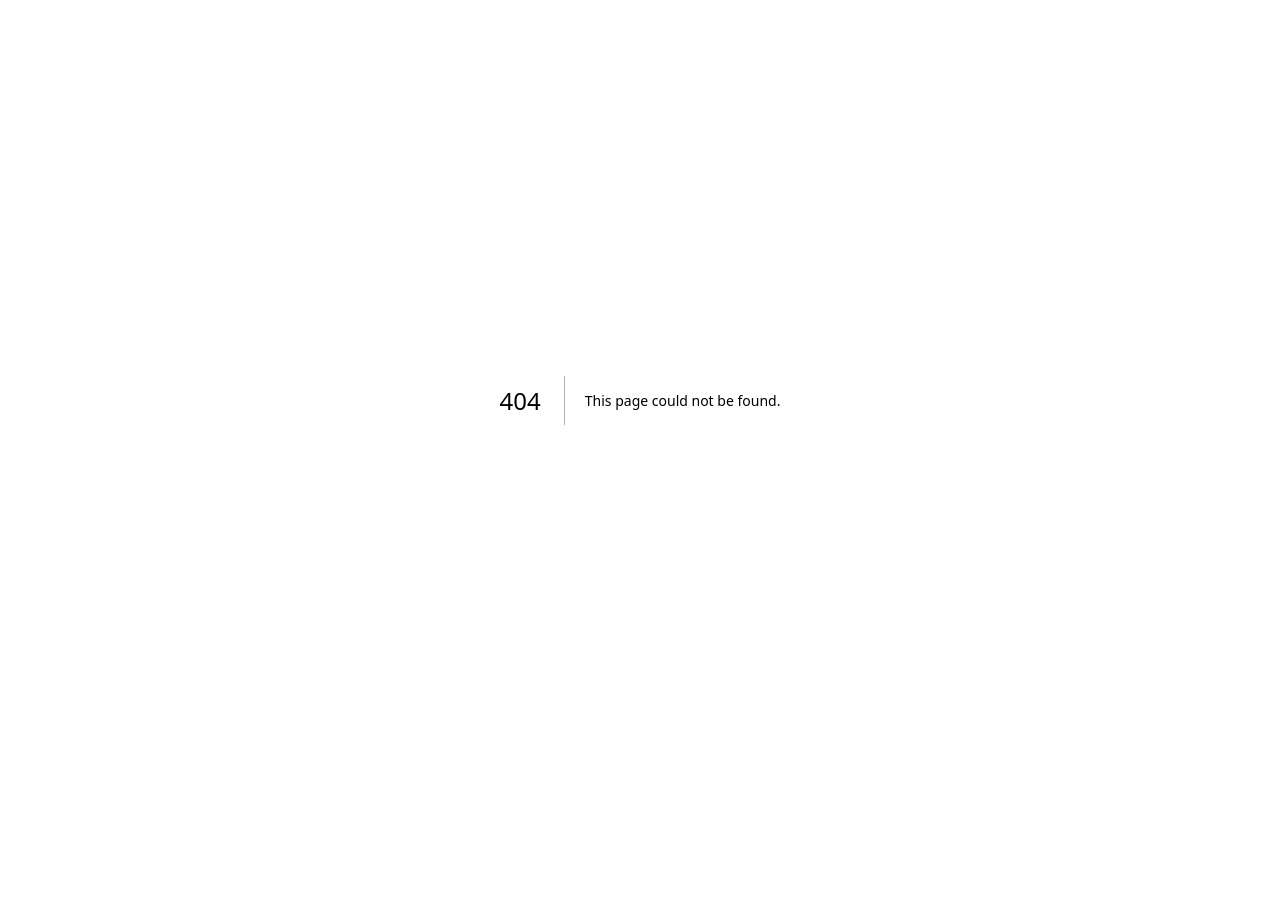
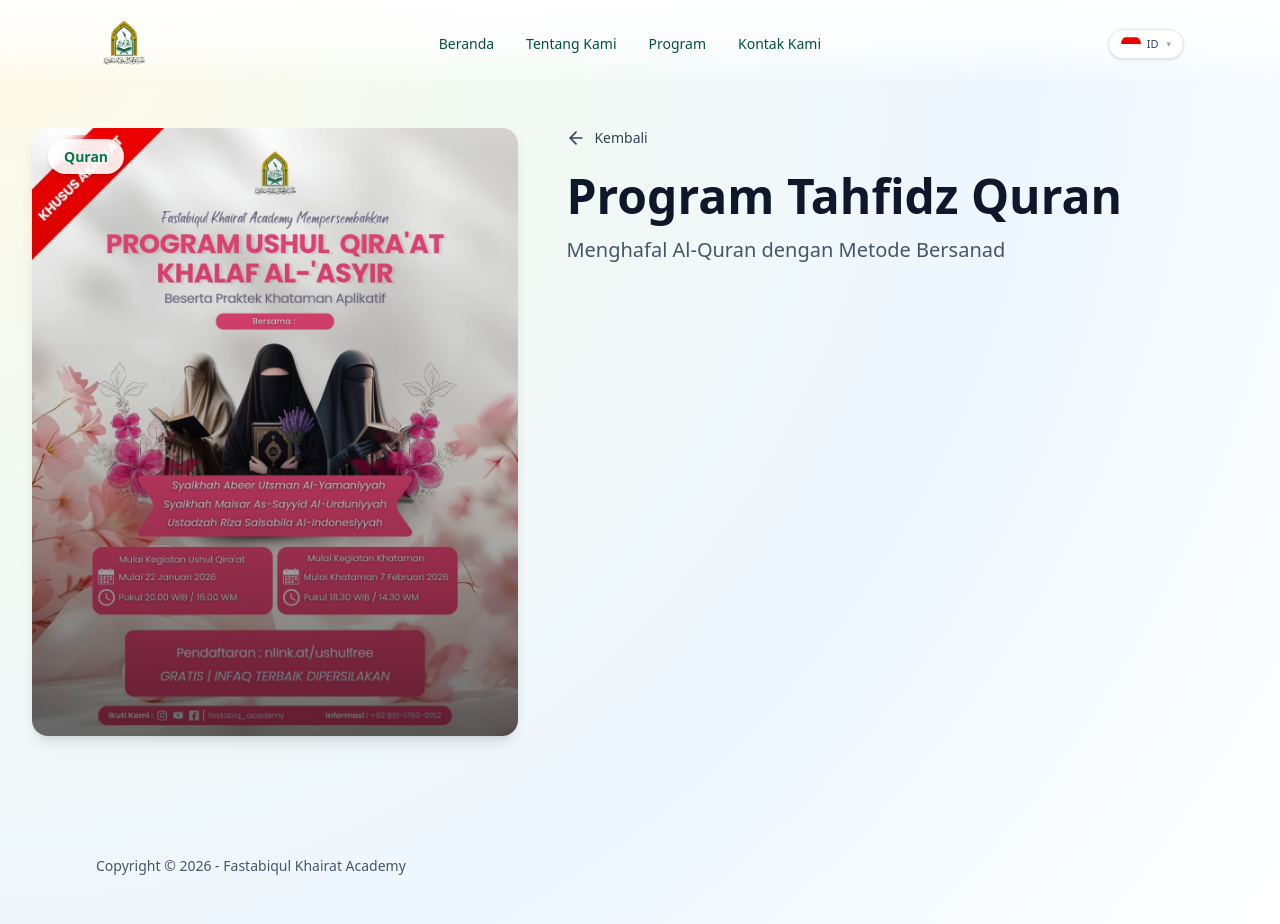
Before and after one commit to dimasprass15/fka, a Next.js app: page /1 in a window 1280 px wide. Before the commit this address had no page. Before the commit the page ends 800 px from the top, so only its background shows below. Built offline with nearby package versions, Linux system fonts and the light colour scheme.

Commit message:
Kirim lagi

```diff
--- /dev/null
+++ b/src/app/[id]/page.tsx
@@ -0,0 +1,242 @@
+"use client";
+
+import { useEffect, useState } from "react";
+import Image from "next/image";
+import Link from "next/link";
+import { useParams } from "next/navigation";
+import { ArrowLeft } from "lucide-react";
+import { useLanguage } from "@/contexts/LanguageContext";
+import { translations } from "@/translations";
+import Navigation from "@/components/Navigation";
+import Footer from "@/components/Footer";
+
+type Poster = {
+  id: number;
+  title: string;
+  subtitle: string;
+  image: string;
+  category: string;
+};
+
+export default function ProgramDetailPage() {
+  const params = useParams();
+  const { language, isRTL } = useLanguage();
+  const t = translations[language];
+  const [isZoomed, setIsZoomed] = useState(false);
+
+  // Get poster data based on ID
+  const getPosterData = (id: string): Poster | null => {
+    const posters: Poster[] = [
+      {
+        id: 1,
+        title: t.program.posters.tahfidz.title,
+        subtitle: t.program.posters.tahfidz.subtitle,
+        image: "/1.jpeg",
+        category: "quran",
+      },
+      {
+        id: 2,
+        title: t.program.posters.fiqih.title,
+        subtitle: t.program.posters.fiqih.subtitle,
+        image: "/2.jpeg",
+        category: "fiqh",
+      },
+      {
+        id: 3,
+        title: t.program.posters.tafsir.title,
+        subtitle: t.program.posters.tafsir.subtitle,
+        image: "/3.jpeg",
+        category: "quran",
+      },
+      {
+        id: 4,
+        title: t.program.posters.hadits.title,
+        subtitle: t.program.posters.hadits.subtitle,
+        image: "/4.jpeg",
+        category: "qiraat",
+      },
+      {
+        id: 5,
+        title: t.program.posters.aqidah.title,
+        subtitle: t.program.posters.aqidah.subtitle,
+        image: "/5.jpeg",
+        category: "daurah",
+      },
+      {
+        id: 6,
+        title: t.program.posters.bahasaArab.title,
+        subtitle: t.program.posters.bahasaArab.subtitle,
+        image: "/6.jpeg",
+        category: "bahasa",
+      },
+      {
+        id: 7,
+        title: t.program.posters.ushulFiqih.title,
+        subtitle: t.program.posters.ushulFiqih.subtitle,
+        image: "/7.jpeg",
+        category: "fiqh",
+      },
+      {
+        id: 8,
+        title: t.program.posters.sirah.title,
+        subtitle: t.program.posters.sirah.subtitle,
+        image: "/8.jpeg",
+        category: "tahsin",
+      },
+    ];
+
+    return posters.find((p) => p.id === parseInt(id as string)) || null;
+  };
+
+  const posterId = params?.id as string;
+  const poster = getPosterData(posterId);
+
+  const filters = [
+    { key: "qiraat", label: t.program.filters.qiraat },
+    { key: "bahasa", label: t.program.filters.bahasa },
+    { key: "fiqh", label: t.program.filters.fiqh },
+    { key: "quran", label: t.program.filters.quran },
+    { key: "tahsin", label: t.program.filters.tahsin },
+    { key: "khataman", label: t.program.filters.khataman },
+    { key: "daurah", label: t.program.filters.daurah },
+  ];
+
+  // Zoom animation on mount
+  useEffect(() => {
+    setIsZoomed(true);
+  }, []);
+
+  if (!poster) {
+    return (
+      <div
+        className={`min-h-screen bg-transparent text-slate-950 ${
+          isRTL ? "rtl" : "ltr"
+        }`}
+      >
+        <Navigation />
+        <main className="mx-auto flex min-h-[calc(100vh-64px)] max-w-6xl flex-col items-center justify-center px-4 py-20">
+          <h1 className="mb-4 text-2xl font-semibold text-slate-900">
+            Program tidak ditemukan
+          </h1>
+          <Link
+            href="/program"
+            className="text-emerald-700 hover:text-emerald-800 underline"
+          >
+            Kembali ke Program
+          </Link>
+        </main>
+        <Footer />
+      </div>
+    );
+  }
+
+  const categoryFilter = filters.find((f) => f.key === poster.category);
+
+  return (
+    <div
+      className={`min-h-screen bg-transparent text-slate-950 ${
+        isRTL ? "rtl" : "ltr"
+      }`}
+    >
+      <Navigation />
+
+      {/* Main Content */}
+      <main
+        className={`mx-auto flex min-h-[calc(100vh-64px)] max-w-7xl flex-col gap-8 px-4 pb-24 pt-6 md:flex-row md:items-start md:gap-12 md:px-6 md:pt-8 lg:px-8 lg:pt-10 ${
+          isRTL ? "md:flex-row-reverse" : ""
+        }`}
+      >
+        {/* Back Button */}
+        <div className="w-full md:hidden">
+          <Link
+            href="/program"
+            className={`flex items-center gap-2 text-slate-700 transition-colors hover:text-emerald-700 ${
+              isRTL ? "flex-row-reverse" : ""
+            }`}
+          >
+            <ArrowLeft className={`h-5 w-5 ${isRTL ? "rotate-180" : ""}`} />
+            <span className="text-sm font-medium">
+              {isRTL ? "العودة" : "Kembali"}
+            </span>
+          </Link>
+        </div>
+
+        {/* Content with Zoom Animation */}
+        <div
+          className={`w-full transform transition-all duration-500 ease-out ${
+            isZoomed ? "scale-100 opacity-100" : "scale-95 opacity-0"
+          }`}
+        >
+          <div className="flex flex-col gap-8 md:flex-row md:items-start md:gap-12">
+            {/* Image Section - Left Side */}
+            <div className={`w-full md:w-[40%] ${isRTL ? "md:order-2" : ""}`}>
+              <div className="relative aspect-[4/5] w-full overflow-hidden rounded-2xl bg-slate-100 shadow-lg">
+                <Image
+                  src={poster.image}
+                  alt={poster.title}
+                  fill
+                  className="object-cover"
+                  sizes="(max-width: 768px) 100vw, 40vw"
+                  priority
+                />
+                <div className="absolute inset-0 bg-gradient-to-t from-black/60 via-black/20 to-transparent" />
+
+                {/* Category Badge */}
+                {categoryFilter && (
+                  <div
+                    className={`absolute top-4 z-10 ${
+                      isRTL ? "right-4" : "left-4"
+                    }`}
+                  >
+                    <span className="rounded-full bg-white/90 backdrop-blur-sm px-4 py-2 text-sm font-semibold text-emerald-700 shadow-md">
+                      {categoryFilter.label}
+                    </span>
+                  </div>
+                )}
+              </div>
+            </div>
+
+            {/* Text Content - Right Side */}
+            <div className={`flex-1 space-y-6 ${isRTL ? "md:order-1" : ""}`}>
+              {/* Back Button - Desktop */}
+              <div className="hidden md:block">
+                <Link
+                  href="/program"
+                  className={`flex items-center gap-2 text-slate-700 transition-colors hover:text-emerald-700 ${
+                    isRTL ? "flex-row-reverse" : ""
+                  }`}
+                >
+                  <ArrowLeft
+                    className={`h-5 w-5 ${isRTL ? "rotate-180" : ""}`}
+                  />
+                  <span className="text-sm font-medium">
+                    {isRTL ? "العودة" : "Kembali"}
+                  </span>
+                </Link>
+              </div>
+
+              <div className="space-y-4">
+                <h1
+                  className={`text-3xl font-bold text-slate-900 sm:text-4xl lg:text-5xl ${
+                    isRTL ? "text-right" : "text-left"
+                  }`}
+                >
+                  {poster.title}
+                </h1>
+                <p
+                  className={`text-lg text-slate-600 md:text-xl ${
+                    isRTL ? "text-right" : "text-left"
+                  }`}
+                >
+                  {poster.subtitle}
+                </p>
+              </div>
+            </div>
+          </div>
+        </div>
+      </main>
+
+      <Footer />
+    </div>
+  );
+}
--- a/src/app/program/page.tsx
+++ b/src/app/program/page.tsx
@@ -2,6 +2,8 @@
 
 import { useState, useRef } from "react";
 import Image from "next/image";
+import Link from "next/link";
+import { useRouter } from "next/navigation";
 import { Swiper, SwiperSlide } from "swiper/react";
 import { Navigation as SwiperNavigation } from "swiper/modules";
 import type { Swiper as SwiperType } from "swiper";
@@ -12,12 +14,36 @@ import { translations } from "@/translations";
 import Navigation from "@/components/Navigation";
 import Footer from "@/components/Footer";
 
+type Poster = {
+  id: number;
+  title: string;
+  subtitle: string;
+  image: string;
+  category: string;
+};
+
 export default function ProgramPage() {
   const { language, isRTL } = useLanguage();
   const t = translations[language];
+  const router = useRouter();
   const [activeFilter, setActiveFilter] = useState<string | null>(null);
   const [query, setQuery] = useState("");
+  const [clickedPoster, setClickedPoster] = useState<Poster | null>(null);
   const swiperRef = useRef<SwiperType | null>(null);
+
+  const handlePosterClick = (e: React.MouseEvent, poster: Poster) => {
+    e.preventDefault();
+    setClickedPoster(poster);
+    // Add zoom effect
+    const target = e.currentTarget as HTMLElement;
+    target.style.transform = "scale(1.05)";
+    target.style.transition = "transform 0.2s ease-out";
+
+    // Navigate after zoom effect
+    setTimeout(() => {
+      router.push(`/${poster.id}`);
+    }, 150);
+  };
 
   const filters = [
     { key: "qiraat", label: t.program.filters.qiraat },
@@ -170,9 +196,11 @@ export default function ProgramPage() {
                 filteredPosters.map((poster) => {
                 const categoryFilter = filters.find((f) => f.key === poster.category);
                 return (
-                  <div
+                  <Link
                     key={poster.id}
-                    className="group relative aspect-[4/5] w-full overflow-hidden rounded-2xl shadow-lg transition-transform hover:scale-105 hover:shadow-xl"
+                    href={`/${poster.id}`}
+                    onClick={(e) => handlePosterClick(e, poster)}
+                    className="group relative aspect-[4/5] w-full overflow-hidden rounded-2xl shadow-lg transition-transform hover:scale-105 hover:shadow-xl cursor-pointer"
                   >
                     {/* Background Image */}
                     <div className="absolute inset-0">
@@ -206,7 +234,7 @@ export default function ProgramPage() {
                       </h3>
                       <p className="text-sm text-white/90">{poster.subtitle}</p>
                     </div>
-                  </div>
+                  </Link>
                 );
               })
               )}
@@ -253,7 +281,11 @@ export default function ProgramPage() {
                       );
                       return (
                         <SwiperSlide key={poster.id}>
-                          <div className="group relative aspect-[4/5] w-full overflow-hidden rounded-2xl shadow-lg transition-transform hover:scale-105 hover:shadow-xl">
+                          <Link
+                            href={`/${poster.id}`}
+                            onClick={(e) => handlePosterClick(e, poster)}
+                            className="group relative aspect-[4/5] w-full overflow-hidden rounded-2xl shadow-lg transition-transform hover:scale-105 hover:shadow-xl cursor-pointer block"
+                          >
                             {/* Background Image */}
                             <div className="absolute inset-0">
                               <Image
@@ -290,7 +322,7 @@ export default function ProgramPage() {
                                 {poster.subtitle}
                               </p>
                             </div>
-                          </div>
+                          </Link>
                         </SwiperSlide>
                       );
                     })}
```
